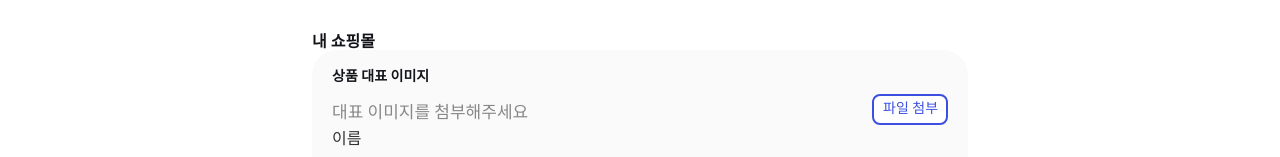
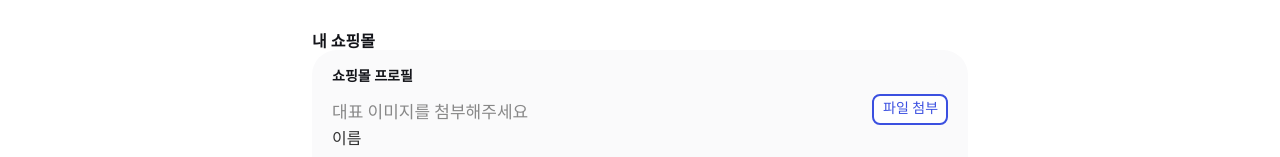
Before and after one commit to React-Linkshop-6team/react-linkshop, a React (Vite) app: page /create in a window 1280 px wide. Shown: the part 155-312 px from the top of the page. Built offline with nearby package versions, Linux system fonts and the light colour scheme; no server answers.

Commit message:
refector/ 내 쇼핑몰 사진 업로드 네이밍 수정

```diff
--- a/src/components/common/Create/CreateRepItemImageUploader.jsx
+++ b/src/components/common/Create/CreateRepItemImageUploader.jsx
@@ -1,9 +1,9 @@
 import React from 'react'
 
-const RepItemImageUploader = ({ fileName, onImageUpload, id }) => {
+const RepItemImageUploader = ({ fileName, onImageUpload, id, title = '상품 대표 이미지' }) => {
   return (
     <div className="rep-item-img">
-      <h5>상품 대표 이미지</h5>
+      <h5>{title}</h5>
       <div className="file-upload-box">
         <span className="file-text">{fileName}</span>
         <label htmlFor={`imgUpload-${id}`} className="file-upload-btn">
```
